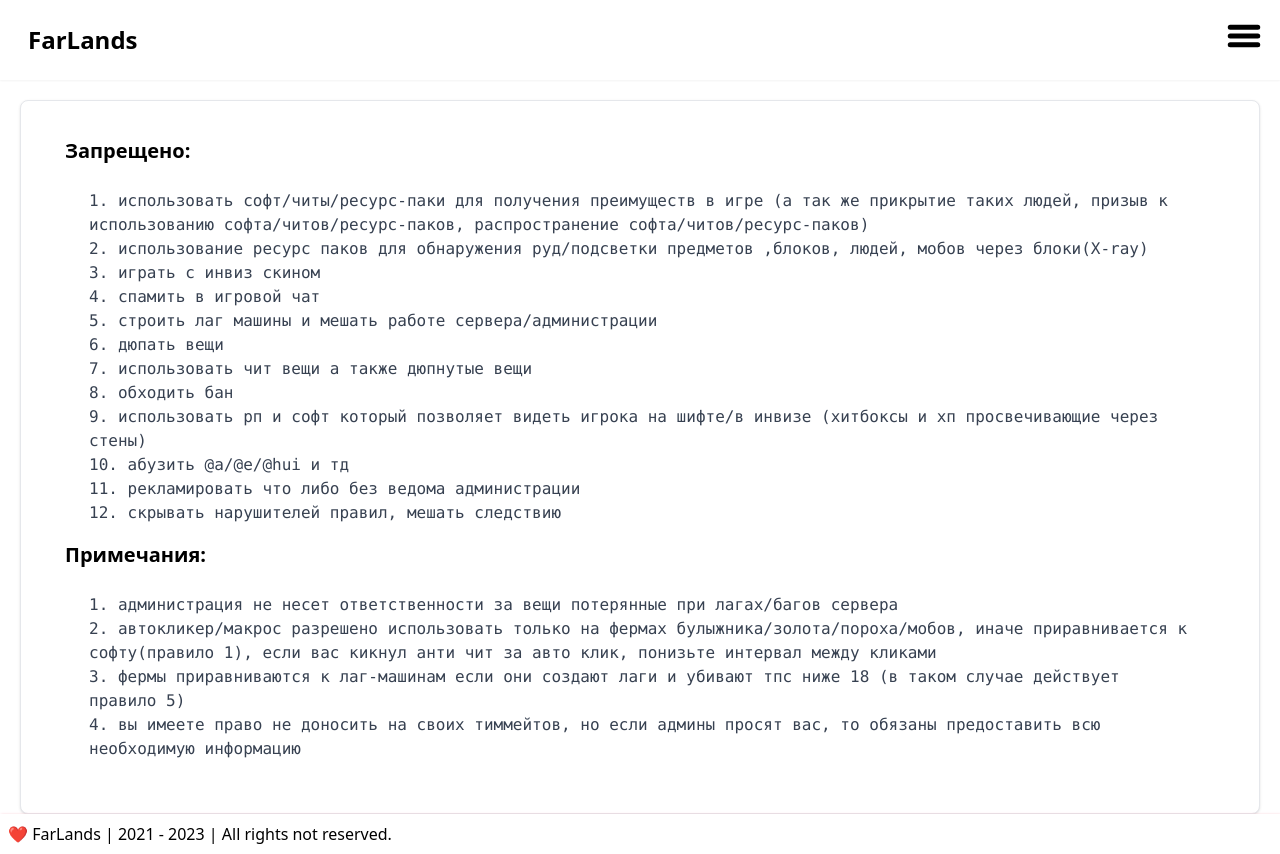
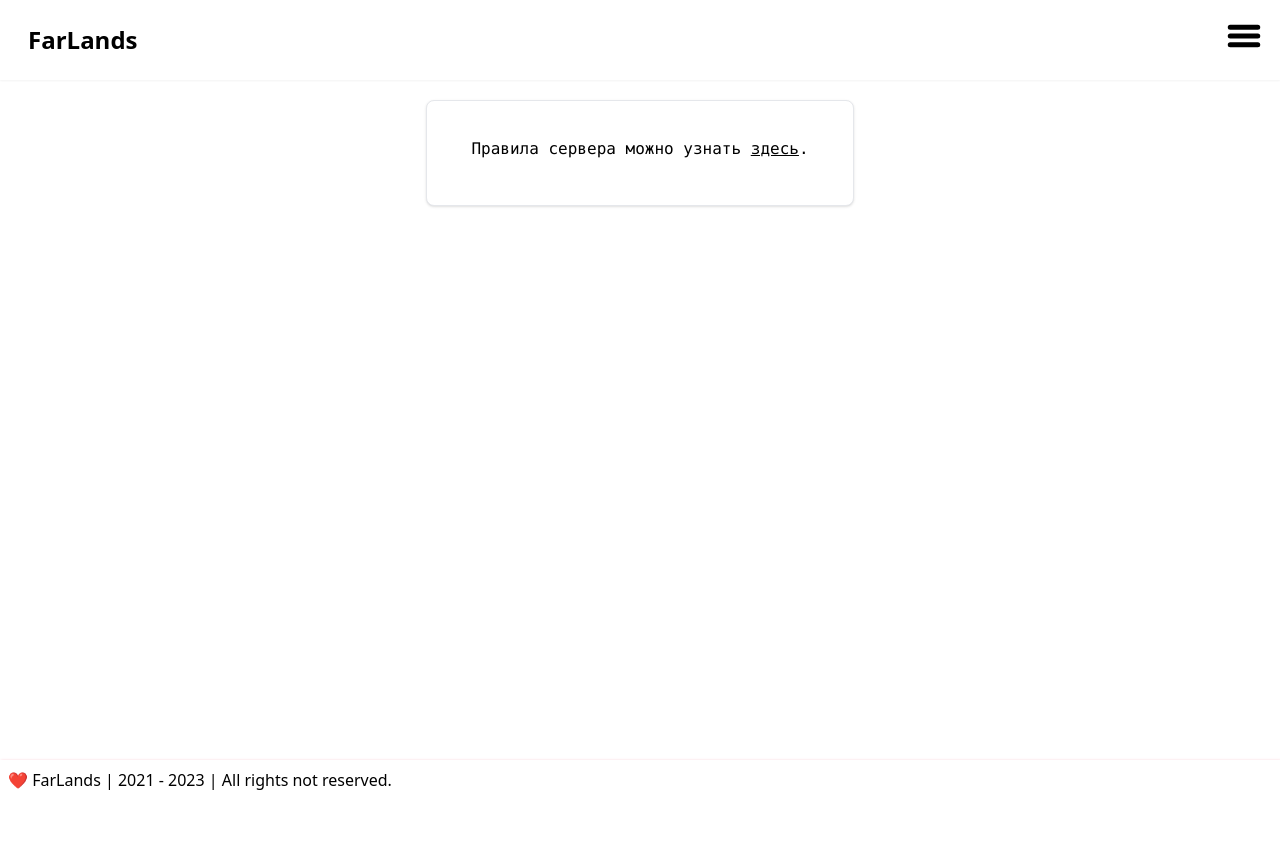
Before and after one commit to OpenFarLands/WebSite, a React (Create React App) app: page /rules in a window 1280 px wide. After the commit the page ends 800 px from the top, so only its background shows below. Built offline with nearby package versions, Linux system fonts and the light colour scheme.

Commit message:
Update Rules.js

```diff
--- a/src/pages/Rules.js
+++ b/src/pages/Rules.js
@@ -14,34 +14,8 @@ class RulesPage extends React.Component {
             <div class = "flex justify-center pt-5 px-5">
                 <div class="max-w-auto bg-white border border-gray-200 rounded-lg shadow">
                     <div class="p-5">
-                        <div class="px-6 py-4 hidden md:block">
-                            <div class="font-bold text-xl mb-2">Запрещено:</div>
-                            <ul class = "list-decimal list-inside justify-center px-6 py-4">
-                                <li class="text-gray-700 text-base font-mono">использовать софт/читы/ресурс-паки для получения преимуществ в игре (а так же прикрытие таких людей, призыв к использованию софта/читов/ресурс-паков, распространение софта/читов/ресурс-паков)</li>
-                                <li class="text-gray-700 text-base font-mono">использование ресурс паков для обнаружения руд/подсветки предметов ,блоков, людей, мобов через блоки(X-ray)</li>
-                                <li class="text-gray-700 text-base font-mono">играть с инвиз скином </li>
-                                <li class="text-gray-700 text-base font-mono">спамить в игровой чат</li>
-                                <li class="text-gray-700 text-base font-mono">строить лаг машины и мешать работе сервера/администрации </li>
-                                <li class="text-gray-700 text-base font-mono">дюпать вещи</li>
-                                <li class="text-gray-700 text-base font-mono">использовать чит вещи а также дюпнутые вещи</li>
-                                <li class="text-gray-700 text-base font-mono">обходить бан </li>
-                                <li class="text-gray-700 text-base font-mono">использовать рп и софт который позволяет видеть игрока на шифте/в инвизе (хитбоксы и хп просвечивающие через стены)</li>
-                                <li class="text-gray-700 text-base font-mono">абузить @a/@e/@hui и тд</li>
-                                <li class="text-gray-700 text-base font-mono">рекламировать что либо без ведома администрации</li>
-                                <li class="text-gray-700 text-base font-mono">скрывать нарушителей правил, мешать следствию</li>
-                            </ul>
-
-                            <div class="font-bold text-xl mb-2">Примечания: </div>
-                            <ul class = "list-decimal list-inside justify-center px-6 py-4">
-                                <li class="text-gray-700 text-base font-mono">администрация не несет ответственности за вещи потерянные при лагах/багов сервера</li>
-                                <li class="text-gray-700 text-base font-mono">автокликер/макрос разрешено использовать только на фермах булыжника/золота/пороха/мобов, иначе приравнивается к софту(правило 1), если вас кикнул анти чит за авто клик,  понизьте интервал между кликами</li>
-                                <li class="text-gray-700 text-base font-mono">фермы приравниваются к лаг-машинам если они создают лаги и убивают тпс ниже 18 (в таком случае действует правило 5)</li>
-                                <li class="text-gray-700 text-base font-mono">вы имеете право не доносить на своих тиммейтов, но если админы просят вас, то обязаны предоставить всю необходимую информацию</li>
-                            </ul>
-                        </div>
-
-                        <div class="px-6 py-4 block md:hidden">
-                            <div class="font-mono text-base mb-2">Правилами сервера запрещается использовать читы, мешать админам и игрокам жить. Полный список правил можно узнать в нашем <a class="underline" href="https://discord.gg/mudbr8sjfU">дискорде</a> либо зайдя на сайт с более большим экраном.</div>
+                        <div class="px-6 py-4">
+                            <div class="font-mono text-base mb-2">Правила сервера можно узнать <a class="underline" href="https://github.com/OpenFarLands/ServerRules">здесь</a>.</div>
                         </div>
 
                     </div>
```
